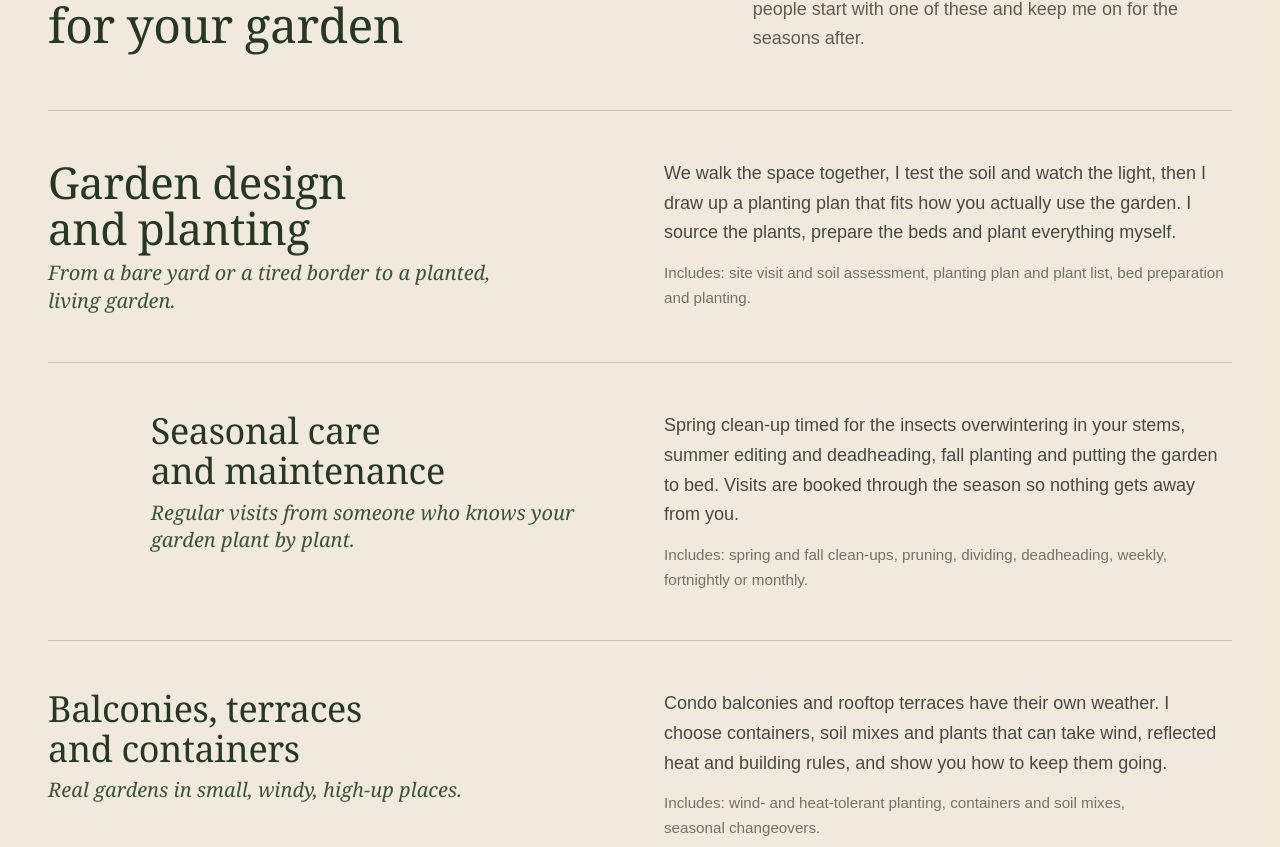
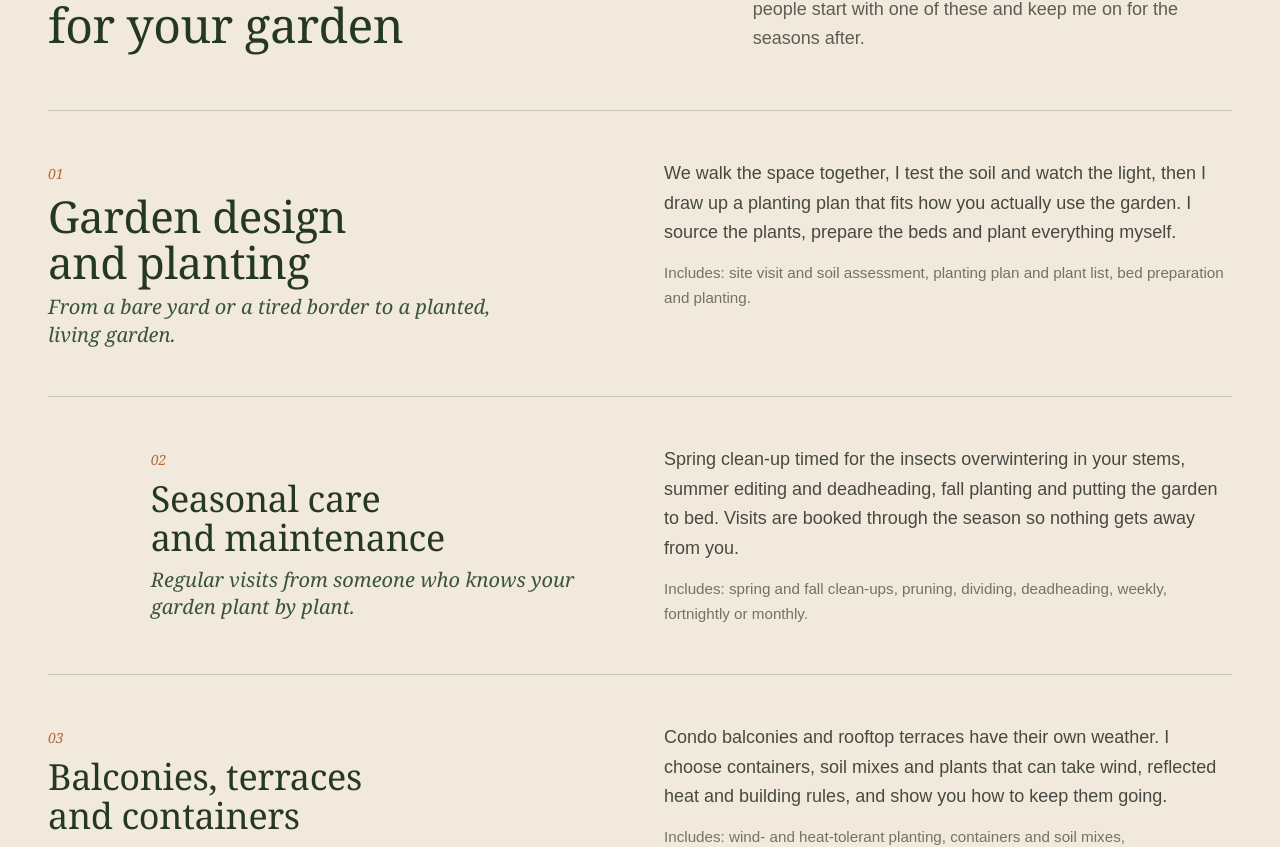
Before and after one commit to abbykjoseph-prog/ShannonGarden, a Next.js app: page / in a window 1280 px wide. Shown: the part 1859-2706 px from the top of the page. Built offline with nearby package versions, Linux system fonts and the light colour scheme.

Commit message:
Home services: bring back the 01-05 numbers from the original build
Same small italic clay numerals above each service name as in e8899ab; the
'Includes:' line and section background stay as they are.

Co-Authored-By: Claude Opus 5.5 <noreply@anthropic.com>

```diff
--- a/app/page.tsx
+++ b/app/page.tsx
@@ -72,7 +72,8 @@ export default function Home() {
             {services.map((s, i) => (
               <li key={s.slug} className="grid gap-x-12 gap-y-4 border-b border-ink/20 py-10 md:grid-cols-12 md:py-12">
                 <div className={i % 2 ? "md:col-span-5 md:col-start-2" : "md:col-span-5"}>
-                  <h3 className={i === 0 ? "text-[2.2rem] leading-[1.05] sm:text-[2.75rem]" : "text-[1.9rem] leading-[1.1] sm:text-[2.25rem]"}>
+                  <span className="font-display text-sm italic text-clay">{String(i + 1).padStart(2, "0")}</span>
+                  <h3 className={`mt-1 ${i === 0 ? "text-[2.2rem] leading-[1.05] sm:text-[2.75rem]" : "text-[1.9rem] leading-[1.1] sm:text-[2.25rem]"}`}>
                     {s.title}
                   </h3>
                   <p className="mt-2 font-display text-[1.25rem] italic leading-snug text-forest">{s.lede}</p>
```
